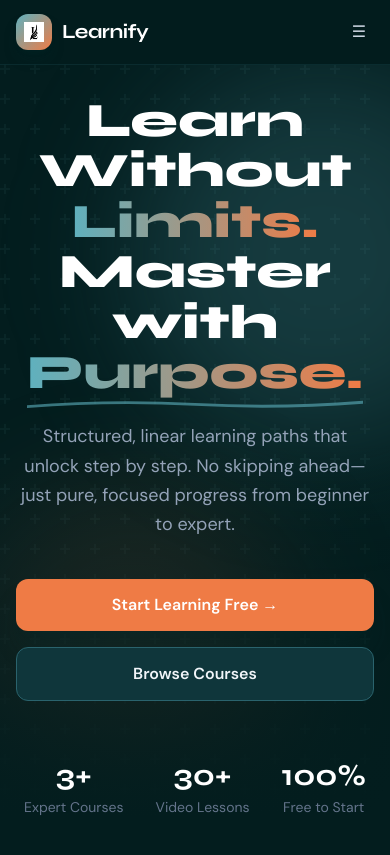
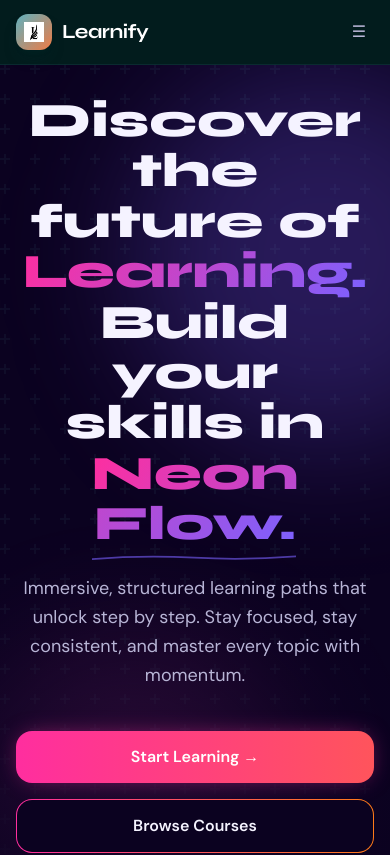
Before and after one commit to AbhinavKG27/learnify-lms, a Next.js app in the folder frontend/: page / in a window 390 px wide. Shown: the top 855 px of the page. Built offline with nearby package versions, Linux system fonts and the light colour scheme; no server answers.

Commit message:
Updated UI

```diff
--- a/frontend/pages/index.js
+++ b/frontend/pages/index.js
@@ -8,36 +8,35 @@ import { subjectsAPI } from '../lib/api';
 import { useAuth } from '../hooks/useAuth';
 
 const HeroSection = () => (
-  <section className="relative min-h-[82vh] flex items-center justify-center overflow-hidden">
+  <section className="relative min-h-[82vh] flex items-center justify-center overflow-hidden bg-background dark:bg-background-dark">
     {/* Background grid pattern */}
-    <div className="absolute inset-0 bg-hero-pattern opacity-100" />
+    <div className="absolute inset-0 bg-hero-pattern opacity-60 dark:opacity-100" />
     {/* Gradient overlays */}
-    <div className="absolute top-0 left-1/3 w-96 h-96 bg-accent-400/20 rounded-full filter blur-3xl" />
-    <div className="absolute bottom-0 right-1/4 w-80 h-80 bg-cta-500/15 rounded-full filter blur-3xl" />
-    <div className="absolute inset-0 bg-gradient-to-b from-transparent via-transparent to-surface-950" />
+    <div className="absolute top-0 left-1/3 w-96 h-96 bg-neon-pink/20 dark:bg-neon-violet/25 rounded-full blur-3xl" />
+    <div className="absolute bottom-0 right-1/4 w-80 h-80 bg-neon-orange/20 dark:bg-neon-accent/20 rounded-full blur-3xl" />
+    <div className="absolute inset-0 bg-gradient-to-b from-transparent via-transparent to-background dark:to-background-dark" />
 
-    <div className="relative z-10 max-w-5xl mx-auto px-4 sm:px-6 lg:px-8 text-center pt-8 sm:pt-12">
-      <h1 className="font-display font-extrabold text-5xl sm:text-6xl lg:text-7xl text-primary-900 dark:text-white leading-[1.05] mb-6 animate-fade-up">
-        Learn Without{' '}
-        <span className="text-gradient">Limits.</span>
+    <div className="relative z-10 max-w-5xl mx-auto px-4 sm:px-6 lg:px-8 text-center pt-8 sm:pt-12 hero-neon-glow">
+      <h1 className="font-display font-extrabold text-5xl sm:text-6xl lg:text-7xl text-text-primary dark:text-text-primary-dark leading-[1.05] mb-6 animate-fade-up">
+        Discover the future of{' '}
+        <span className="text-gradient">Learning.</span>
         <br />
-        Master with{' '}
+        Build your skills in{' '}
         <span className="relative">
-          <span className="text-gradient">Purpose.</span>
+          <span className="text-gradient">Neon Flow.</span>
           <svg className="absolute -bottom-2 left-0 w-full" viewBox="0 0 300 8" fill="none">
-            <path d="M0 6 Q75 0 150 4 Q225 8 300 2" stroke="#5EB1BF" strokeWidth="2.5" strokeLinecap="round" fill="none" opacity="0.6" />
+            <path d="M0 6 Q75 0 150 4 Q225 8 300 2" stroke="#7B61FF" strokeWidth="2.5" strokeLinecap="round" fill="none" opacity="0.6" />
           </svg>
         </span>
       </h1>
 
-      <p className="text-lg sm:text-xl text-primary-700 dark:text-slate-400 max-w-2xl mx-auto mb-10 leading-relaxed animate-fade-up animate-delay-100">
-        Structured, linear learning paths that unlock step by step. No skipping ahead—
-        just pure, focused progress from beginner to expert.
+      <p className="text-lg sm:text-xl text-text-secondary dark:text-text-secondary-dark max-w-2xl mx-auto mb-10 leading-relaxed animate-fade-up animate-delay-100">
+        Immersive, structured learning paths that unlock step by step. Stay focused, stay consistent, and master every topic with momentum.
       </p>
 
       <div className="flex flex-col sm:flex-row gap-4 justify-center animate-fade-up animate-delay-200">
-        <Link href="/register" className="btn-primary text-base px-8 py-3.5 shadow-xl shadow-primary-900/30">
-          Start Learning Free →
+        <Link href="/register" className="btn-primary text-base px-8 py-3.5">
+          Start Learning →
         </Link>
         <Link href="#courses" className="btn-secondary text-base px-8 py-3.5">
           Browse Courses
@@ -52,7 +51,7 @@ const HeroSection = () => (
           { value: '100%', label: 'Free to Start' },
         ].map(stat => (
           <div key={stat.label} className="text-center">
-            <div className="font-display font-bold text-3xl text-primary-900 dark:text-white">{stat.value}</div>
+            <div className="font-display font-bold text-3xl text-text-primary dark:text-text-primary-dark">{stat.value}</div>
             <div className="text-sm text-primary-600 dark:text-slate-500 mt-1">{stat.label}</div>
           </div>
         ))}
@@ -64,10 +63,10 @@ const HeroSection = () => (
 const FeaturesSection = () => (
   <section className="py-24 max-w-7xl mx-auto px-4 sm:px-6 lg:px-8">
     <div className="text-center mb-16">
-      <h2 className="font-display font-bold text-4xl text-primary-900 dark:text-white mb-4">
+      <h2 className="font-display font-bold text-4xl text-text-primary dark:text-text-primary-dark mb-4">
         Why Learnify Works
       </h2>
-      <p className="text-primary-700 dark:text-slate-400 max-w-xl mx-auto">
+      <p className="text-text-secondary dark:text-text-secondary-dark max-w-xl mx-auto">
         Built around the science of structured learning. Every feature is intentional.
       </p>
     </div>
@@ -111,10 +110,10 @@ const FeaturesSection = () => (
           color: 'violet',
         },
       ].map(f => (
-        <div key={f.title} className="card p-6 hover:border-primary-400 dark:hover:border-primary-700 transition-all hover:-translate-y-0.5 duration-300">
+        <div key={f.title} className="card p-6 hover:border-neon-accent/60 dark:hover:border-neon-violet/60 transition-all hover:-translate-y-0.5 duration-300">
           <div className="text-3xl mb-4">{f.icon}</div>
-          <h3 className="font-display font-bold text-primary-900 dark:text-white text-lg mb-2">{f.title}</h3>
-          <p className="text-primary-700 dark:text-slate-400 text-sm leading-relaxed">{f.desc}</p>
+          <h3 className="font-display font-bold text-text-primary dark:text-text-primary-dark text-lg mb-2">{f.title}</h3>
+          <p className="text-text-secondary dark:text-text-secondary-dark text-sm leading-relaxed">{f.desc}</p>
         </div>
       ))}
     </div>
@@ -185,13 +184,13 @@ export default function HomePage() {
       <FeaturesSection />
 
       {/* Course Catalog */}
-      <section id="courses" className="py-24 bg-surface-100/70 dark:bg-surface-950/60">
+      <section id="courses" className="py-24 bg-gradient-to-b from-transparent via-neon-violet/5 to-transparent dark:via-neon-violet/10">
         <div className="max-w-7xl mx-auto px-4 sm:px-6 lg:px-8">
           <div className="text-center mb-12">
-            <h2 className="font-display font-bold text-4xl text-primary-900 dark:text-white mb-4">
+            <h2 className="font-display font-bold text-4xl text-text-primary dark:text-text-primary-dark mb-4">
               Explore Courses
             </h2>
-            <p className="text-primary-700 dark:text-slate-400">
+            <p className="text-text-secondary dark:text-text-secondary-dark">
               Handcrafted learning paths for today's most in-demand skills.
             </p>
           </div>
@@ -225,7 +224,7 @@ export default function HomePage() {
 
           {!loading && subjects.length === 0 && (
             <div className="text-center py-20">
-              <p className="text-primary-600 dark:text-slate-500">No courses available yet.</p>
+              <p className="text-text-secondary dark:text-text-secondary-dark">No courses available yet.</p>
             </div>
           )}
         </div>
@@ -235,15 +234,15 @@ export default function HomePage() {
       <section className="py-24">
         <div className="max-w-3xl mx-auto px-4 sm:px-6 lg:px-8 text-center">
           <div className="card p-10 glow-brand relative overflow-hidden">
-            <div className="absolute inset-0 bg-gradient-to-br from-accent-400/10 to-cta-600/10" />
+            <div className="absolute inset-0 bg-gradient-to-br from-neon-pink/10 via-neon-violet/10 to-neon-orange/10" />
             <div className="relative z-10">
-              <h2 className="font-display font-bold text-4xl text-primary-900 dark:text-white mb-4">
+              <h2 className="font-display font-bold text-4xl text-text-primary dark:text-text-primary-dark mb-4">
                 Ready to Level Up?
               </h2>
-              <p className="text-primary-700 dark:text-slate-400 mb-8 leading-relaxed">
+              <p className="text-text-secondary dark:text-text-secondary-dark mb-8 leading-relaxed">
                 Join thousands of learners mastering in-demand skills with structured, step-by-step courses.
               </p>
-              <Link href={isAuthenticated ? '/dashboard' : '/register'} className="btn-primary text-base px-10 py-3.5 shadow-xl shadow-primary-900/30">
+              <Link href={isAuthenticated ? '/dashboard' : '/register'} className="btn-primary text-base px-10 py-3.5">
                 {isAuthenticated ? 'Go to Dashboard →' : 'Start Free Today →'}
               </Link>
             </div>
--- a/frontend/styles/globals.css
+++ b/frontend/styles/globals.css
@@ -6,11 +6,11 @@
 
 @layer base {
   :root {
-    --primary-dark: #042A2B;
-    --secondary-accent: #5EB1BF;
-    --light-bg: #CDEDF6;
-    --cta-primary: #EF7B45;
-    --cta-secondary: #D84727;
+    --primary-dark: #1A1233;
+    --secondary-accent: #7B61FF;
+    --light-bg: #F6F4FF;
+    --cta-primary: #FF2E9F;
+    --cta-secondary: #FF7A18;
   }
 
   * {
@@ -23,15 +23,15 @@
 
   body {
     font-family: 'DM Sans', sans-serif;
-    background-color: #CDEDF6;
-    color: #042A2B;
+    background-color: theme('colors.background.DEFAULT');
+    color: theme('colors.text-primary.DEFAULT');
     -webkit-font-smoothing: antialiased;
     transition: background-color 300ms ease, color 300ms ease;
   }
 
   .dark body {
-    background-color: #031d1e;
-    color: #e2f6fb;
+    background-color: theme('colors.background.dark');
+    color: theme('colors.text-primary.dark');
   }
 
   h1, h2, h3, h4, h5, h6 {
@@ -41,31 +41,38 @@
 
 @layer components {
   .btn-primary {
-    @apply bg-cta-500 hover:bg-cta-600 text-white font-semibold py-2.5 px-6 rounded-xl transition-all duration-300 shadow-lg shadow-cta-600/25 hover:shadow-cta-600/40 hover:-translate-y-0.5 active:translate-y-0;
+    @apply bg-btn-primary-gradient bg-[length:200%_200%] bg-left text-white font-semibold py-2.5 px-6 rounded-2xl transition-all duration-300 shadow-[0_0_24px_-8px_rgba(255,46,159,0.7)] hover:scale-[1.03] hover:shadow-[0_0_32px_-8px_rgba(255,122,24,0.75)] hover:bg-right active:scale-100;
   }
 
   .btn-secondary {
-    @apply bg-primary-100 dark:bg-primary-800 hover:bg-primary-200 dark:hover:bg-primary-700 text-primary-900 dark:text-slate-100 font-semibold py-2.5 px-6 rounded-xl border border-primary-300 dark:border-primary-600 transition-all duration-300;
+    @apply relative bg-transparent text-text-primary dark:text-text-primary-dark font-semibold py-2.5 px-6 rounded-2xl border border-transparent transition-all duration-300 hover:scale-[1.03] hover:shadow-[0_0_28px_-10px_rgba(123,97,255,0.65)];
+    background-image: linear-gradient(theme('colors.background.DEFAULT'), theme('colors.background.DEFAULT')), linear-gradient(90deg, #FF2E9F 0%, #FF7A18 100%);
+    background-origin: border-box;
+    background-clip: padding-box, border-box;
+  }
+
+  .dark .btn-secondary {
+    background-image: linear-gradient(theme('colors.background.dark'), theme('colors.background.dark')), linear-gradient(90deg, #FF2E9F 0%, #FF7A18 100%);
   }
 
   .btn-ghost {
-    @apply text-primary-800 dark:text-slate-300 hover:text-primary-950 dark:hover:text-white hover:bg-primary-200/60 dark:hover:bg-white/5 py-2 px-4 rounded-lg transition-all duration-300;
+    @apply text-text-secondary dark:text-text-secondary-dark hover:text-text-primary dark:hover:text-text-primary-dark hover:bg-neon-violet/10 py-2 px-4 rounded-xl transition-all duration-300;
   }
 
   .card {
-    @apply bg-surface-50 dark:bg-surface-900 border border-primary-200 dark:border-primary-800/70 rounded-2xl overflow-hidden;
+    @apply bg-surface dark:bg-surface-dark border border-neon-violet/20 dark:border-neon-violet/30 rounded-2xl overflow-hidden transition-colors duration-300;
   }
 
   .input-field {
-    @apply w-full bg-surface-50 dark:bg-surface-800 border border-primary-300 dark:border-primary-700 rounded-xl px-4 py-3 text-primary-900 dark:text-slate-100 placeholder-primary-500 dark:placeholder-slate-500 focus:outline-none focus:border-accent-400 focus:ring-1 focus:ring-accent-400/50 transition-all duration-300;
+    @apply w-full bg-surface dark:bg-surface-dark border border-neon-violet/25 dark:border-neon-violet/35 rounded-xl px-4 py-3 text-text-primary dark:text-text-primary-dark placeholder-text-secondary dark:placeholder-text-secondary-dark focus:outline-none focus:border-neon-accent/70 focus:ring-1 focus:ring-neon-accent/40 transition-all duration-300;
   }
 
   .label {
-    @apply block text-sm font-medium text-primary-700 dark:text-slate-400 mb-1.5;
+    @apply block text-sm font-medium text-text-secondary dark:text-text-secondary-dark mb-1.5;
   }
 
   .glass {
-    @apply bg-white/60 dark:bg-white/5 backdrop-blur-sm border border-primary-200 dark:border-white/10 rounded-2xl;
+    @apply bg-white/70 dark:bg-white/5 backdrop-blur-sm border border-neon-violet/20 dark:border-neon-violet/30 rounded-2xl;
   }
 
   .badge {
@@ -73,21 +80,25 @@
   }
 
   .progress-bar {
-    @apply h-2 bg-primary-200 dark:bg-surface-800 rounded-full overflow-hidden;
+    @apply h-2 bg-neon-violet/20 dark:bg-neon-violet/30 rounded-full overflow-hidden;
   }
 
   .progress-fill {
-    @apply h-full bg-gradient-to-r from-accent-400 to-cta-500 rounded-full transition-all duration-700 ease-out;
+    @apply h-full bg-brand-primary-gradient rounded-full transition-all duration-700 ease-out;
   }
 }
 
 @layer utilities {
   .text-gradient {
-    @apply bg-gradient-to-r from-accent-400 to-cta-500 bg-clip-text text-transparent;
+    @apply bg-brand-primary-gradient bg-clip-text text-transparent;
   }
 
   .glow-brand {
-    box-shadow: 0 0 40px -5px theme('colors.accent.400' / 35%);
+    box-shadow: 0 0 48px -16px rgba(255, 78, 205, 0.48);
+  }
+
+  .hero-neon-glow {
+    box-shadow: 0 0 120px -40px rgba(123, 97, 255, 0.55);
   }
 
   .animate-delay-100 { animation-delay: 100ms; }
@@ -104,17 +115,17 @@
   height: 6px;
 }
 ::-webkit-scrollbar-track {
-  background: #cdeff6;
+  background: #ebe7ff;
 }
 .dark ::-webkit-scrollbar-track {
-  background: #042a2b;
+  background: #14062e;
 }
 ::-webkit-scrollbar-thumb {
-  background: #5eb1bf;
+  background: #7b61ff;
   border-radius: 3px;
 }
 ::-webkit-scrollbar-thumb:hover {
-  background: #3a7e8a;
+  background: #ff2e9f;
 }
 
 video {
```
Also changed, not shown: frontend/tailwind.config.js (+30 -8 lines).
